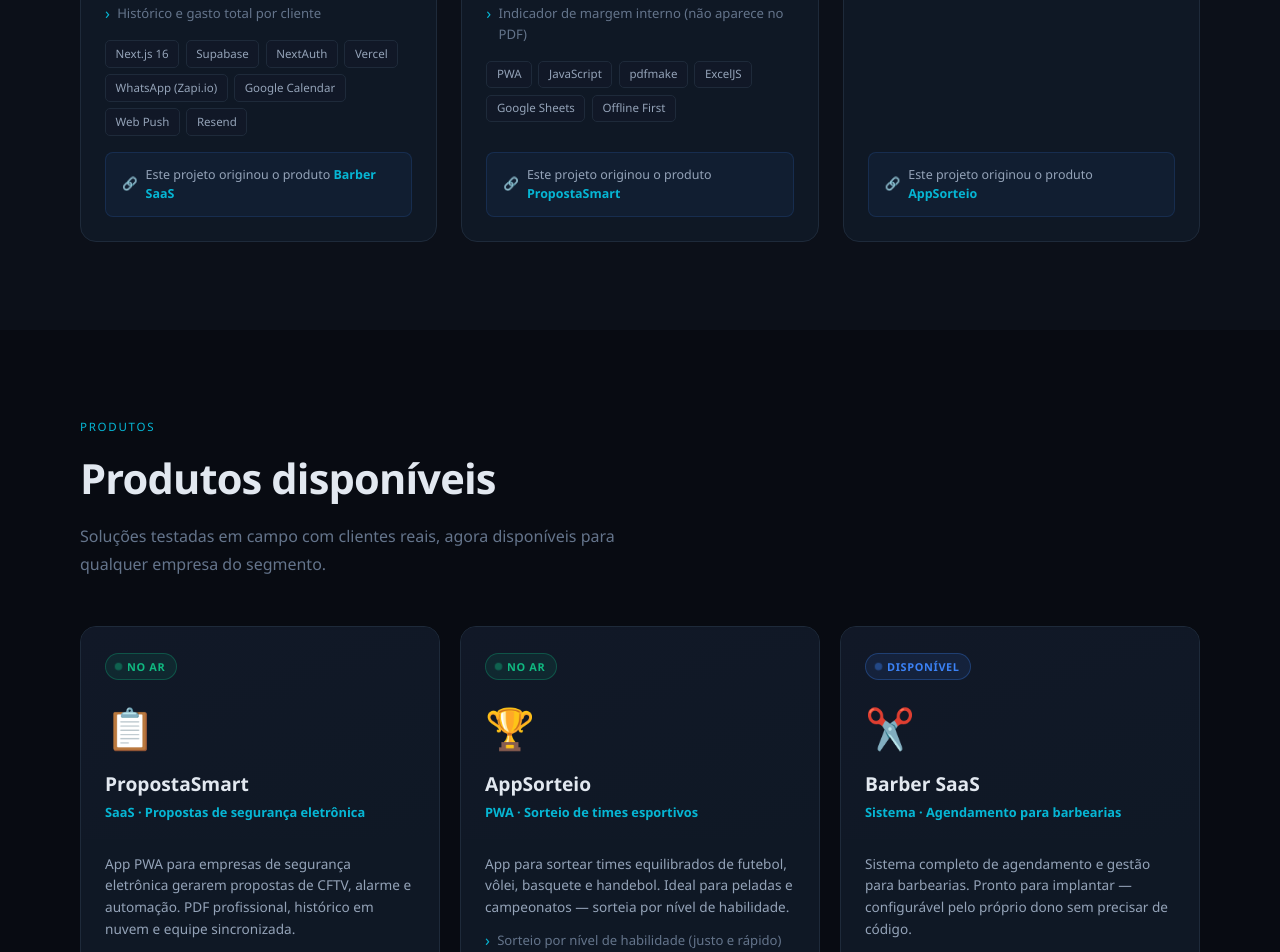
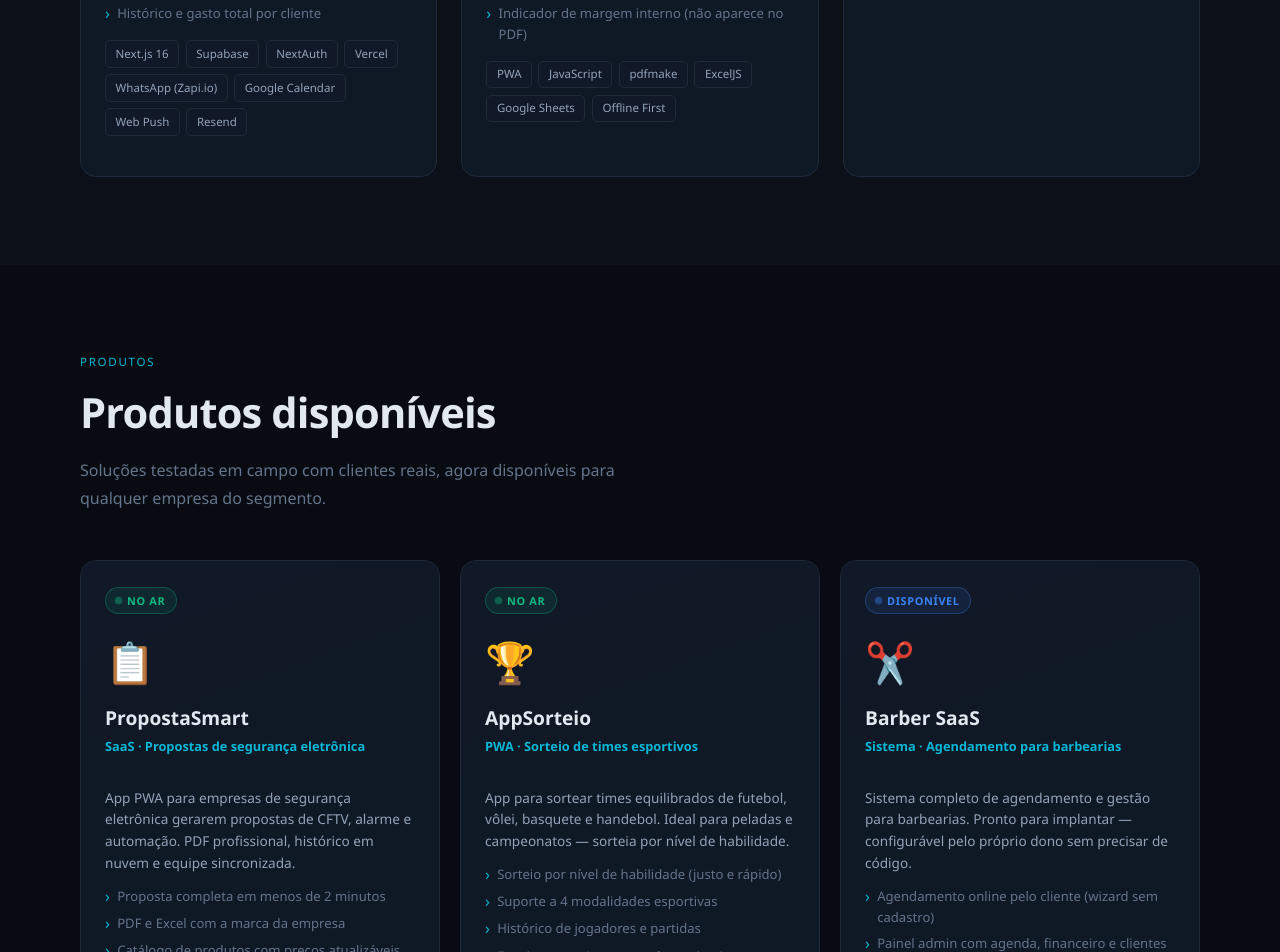
Before and after one commit to CPZ-Digital/portfolio-cpzdigital, a plain HTML site: page index.html in a window 1280 px wide. Shown: the part 3773-4725 px from the top of the page. Drawn offline with Linux system fonts and the light colour scheme.

Commit message:
fix: remove badges de origem dos cards de projetos exclusivos

```diff
--- a/index.html
+++ b/index.html
@@ -227,13 +227,6 @@ section{padding:5.5rem 1.5rem;}
 .entrega-features li::before{content:'›';color:var(--accent2);font-size:1rem;line-height:1.35;flex-shrink:0;}
 .entrega-tags{display:flex;flex-wrap:wrap;gap:.4rem;margin-bottom:1rem;}
 .entrega-tag{background:var(--bg3);border:1px solid var(--border);border-radius:5px;padding:.22rem .6rem;font-size:.72rem;color:var(--muted2);}
-.entrega-origem{
-  margin-top:auto;padding:.75rem 1rem;
-  background:rgba(59,130,246,.06);border:1px solid rgba(59,130,246,.15);
-  border-radius:8px;font-size:.78rem;color:var(--muted2);
-  display:flex;align-items:center;gap:.5rem;
-}
-.entrega-origem strong{color:var(--accent2);}
 
 /* ── PRODUTOS ── */
 #produtos{background:var(--bg);}
@@ -558,10 +551,6 @@ footer{
             <span class="entrega-tag">Web Push</span>
             <span class="entrega-tag">Resend</span>
           </div>
-          <div class="entrega-origem">
-            <span>🔗</span>
-            <span>Este projeto originou o produto <strong>Barber SaaS</strong></span>
-          </div>
         </div>
       </div>
 
@@ -598,10 +587,6 @@ footer{
             <span class="entrega-tag">Google Sheets</span>
             <span class="entrega-tag">Offline First</span>
           </div>
-          <div class="entrega-origem">
-            <span>🔗</span>
-            <span>Este projeto originou o produto <strong>PropostaSmart</strong></span>
-          </div>
         </div>
       </div>
 
@@ -632,10 +617,6 @@ footer{
             <span class="entrega-tag">JavaScript</span>
             <span class="entrega-tag">LocalStorage</span>
             <span class="entrega-tag">Offline First</span>
-          </div>
-          <div class="entrega-origem">
-            <span>🔗</span>
-            <span>Este projeto originou o produto <strong>AppSorteio</strong></span>
           </div>
         </div>
       </div>
```
